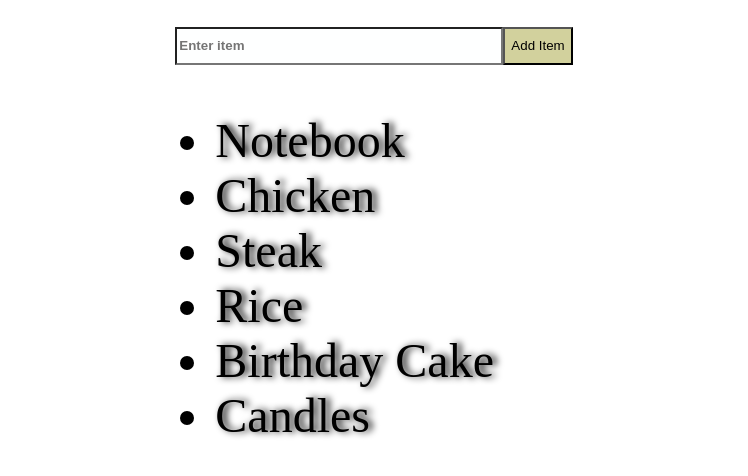
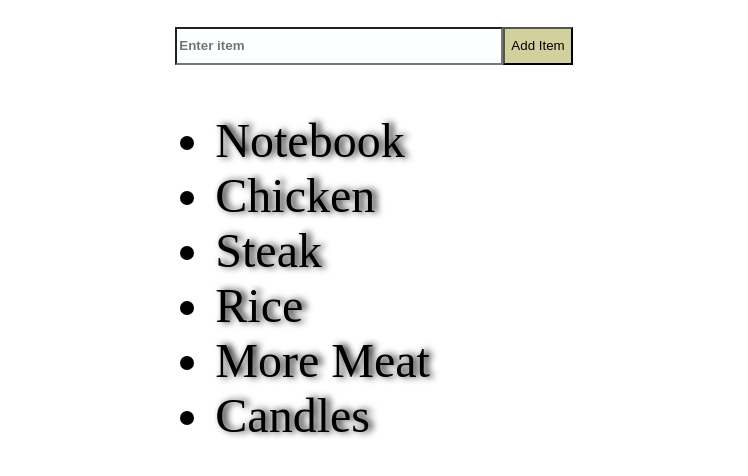
Before and after one commit to TasStef/background-generator, a plain HTML site: page index.html in a window 1280 px wide. Shown: the part 362-838 px from the top of the page, without its empty margins (266-1014 px from the left). Drawn offline with Linux system fonts and the light colour scheme; a web font is replaced by a local one.

Commit message:
Adding even more meat

```diff
--- a/index.html
+++ b/index.html
@@ -21,7 +21,7 @@
                     <li>Chicken</li>
                     <li>Steak</li>
                     <li>Rice</li>
-                    <li>Birthday Cake</li>
+                    <li>More Meat</li>
                     <li>Candles</li>
                 </ul>
             </div>
```
